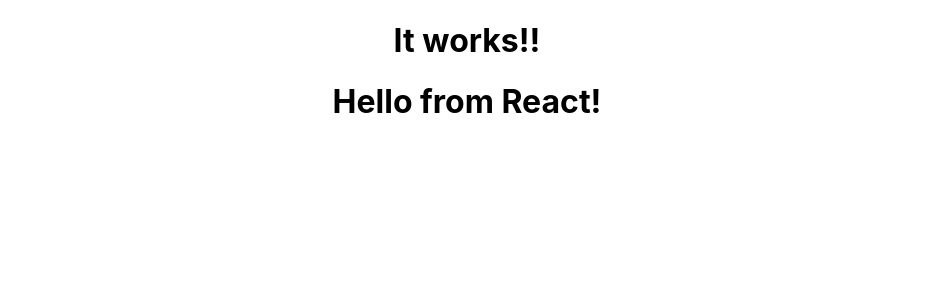
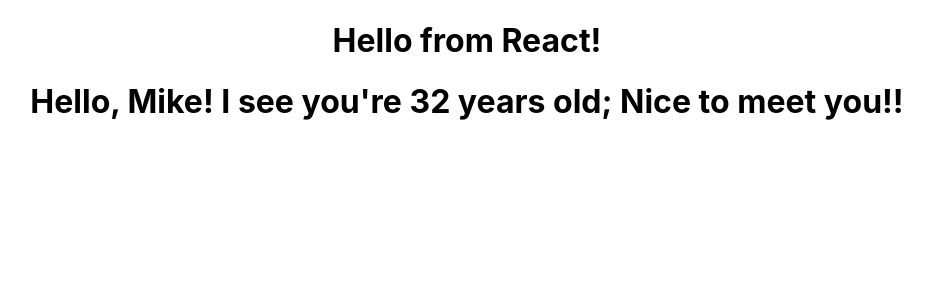
Before and after one commit to gayatrig19/first-react-app, a React (Create React App) app in the folder my-app/: page / in a window 1280 px wide. Shown: the top 300 px of the page, without its empty margins (173-1105 px from the left). Built offline with nearby package versions, Linux system fonts and the light colour scheme.

Commit message:
Adding and retrieving Props in a component and rendering using JSX

```diff
--- a/my-app/src/App.js
+++ b/my-app/src/App.js
@@ -1,12 +1,13 @@
 import logo from './logo.svg';
 import './App.css';
 import FunctionalGreeting from './components/FunctionalGreeting';
+import FunctionalGreetingWithProps from './components/FunctionalGreetingWithProps';
 
 function App() {
   return (
     <div className="App">
-      <h1>It works!!</h1>
       <FunctionalGreeting />
+      <FunctionalGreetingWithProps greeting="Nice to meet you!!" name="Mike" age="32" />
     </div>
   );
 }
--- /dev/null
+++ b/my-app/src/components/FunctionalGreetingWithProps.js
@@ -0,0 +1,8 @@
+import React from "react";
+
+const FunctionalGreetingWithProps = (props) => {
+    console.log(props);
+    return <h1>Hello, {props.name}! I see you're {props.age} years old; {props.greeting}</h1>
+};
+
+export default FunctionalGreetingWithProps;
```
